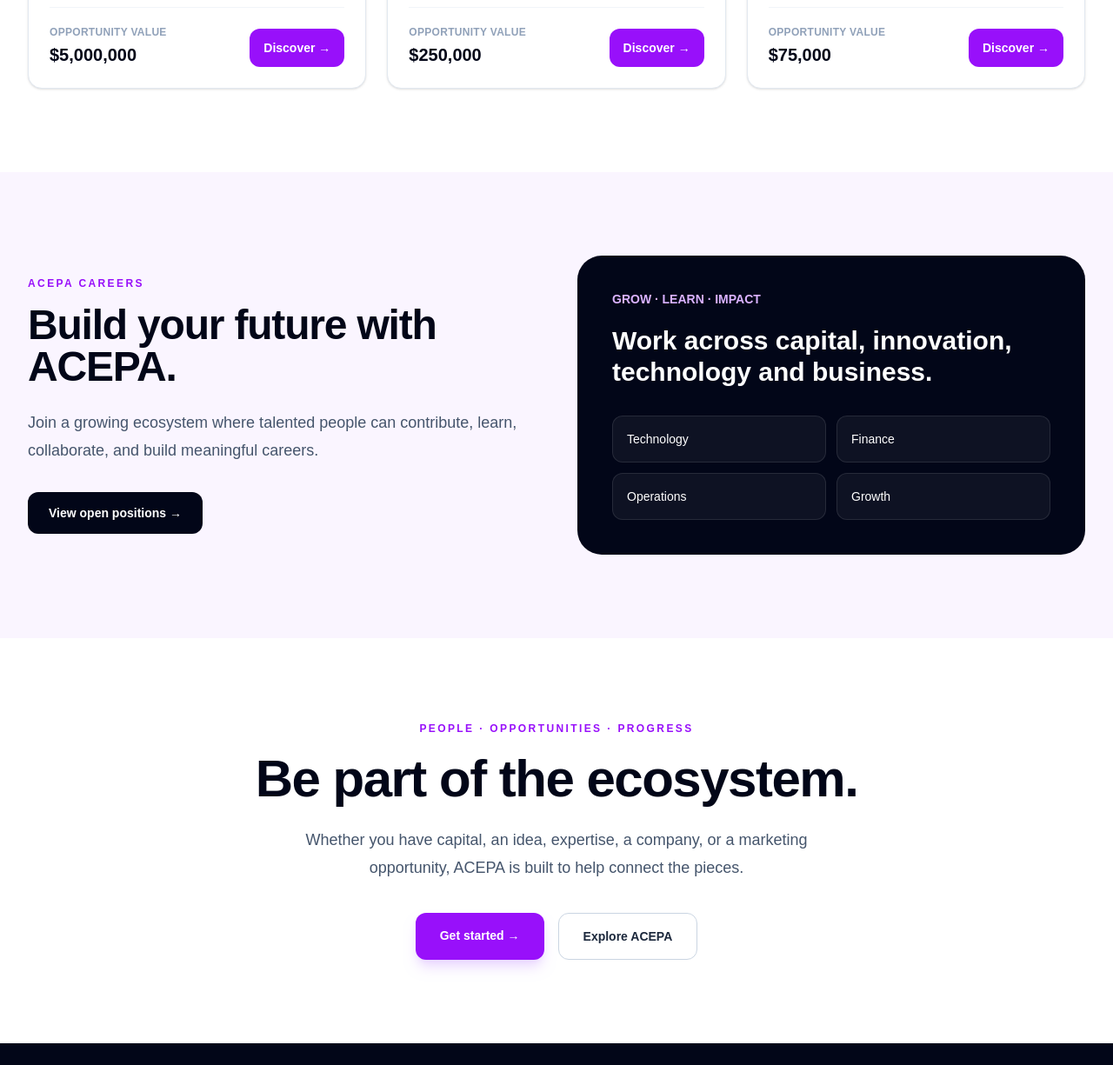
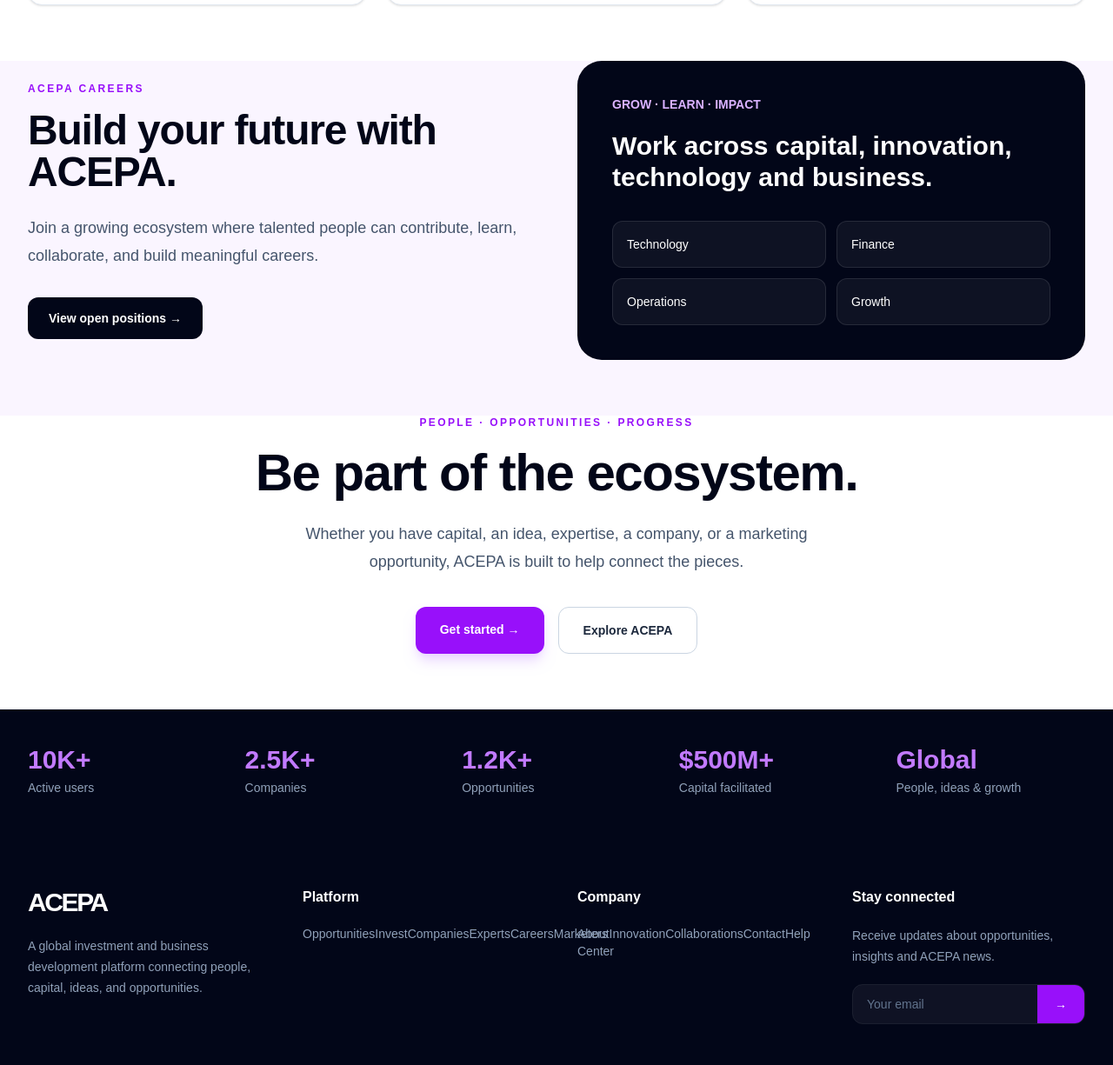
Before and after one commit to acepa-platform/acepa-platform, a Next.js app: page / in a window 1280 px wide. Shown: the part 2315-3540 px from the top of the page at 87% size. Built offline with nearby package versions, Linux system fonts and the light colour scheme.

Commit message:
Tighten spacing between homepage sections

```diff
--- a/app/page.tsx
+++ b/app/page.tsx
@@ -430,7 +430,7 @@
       </section>
 
       {/* OPPORTUNITIES */}
-      <section id="opportunities" className="py-24">
+      <section id="opportunities" className="pt-0 pb-16">
         <div className="mx-auto max-w-7xl px-6 lg:px-8">
           <div className="flex flex-col justify-between gap-5 sm:flex-row sm:items-end">
             <div>
@@ -514,7 +514,7 @@
       </section>
 
       {/* CAREERS */}
-      <section id="careers" className="bg-purple-50 py-24">
+      <section id="careers" className="bg-purple-50 pt-0 pb-16">
         <div className="mx-auto grid max-w-7xl items-center gap-12 px-6 lg:grid-cols-2 lg:px-8">
           <div>
             <p className="text-xs font-bold tracking-[0.2em] text-purple-600">
@@ -564,7 +564,7 @@
       </section>
 
       {/* FINAL CTA */}
-      <section id="about" className="py-24">
+      <section id="about" className="pt-0 pb-16">
         <div className="mx-auto max-w-5xl px-6 text-center lg:px-8">
           <p className="text-xs font-bold tracking-[0.2em] text-purple-600">
             PEOPLE · OPPORTUNITIES · PROGRESS
```
